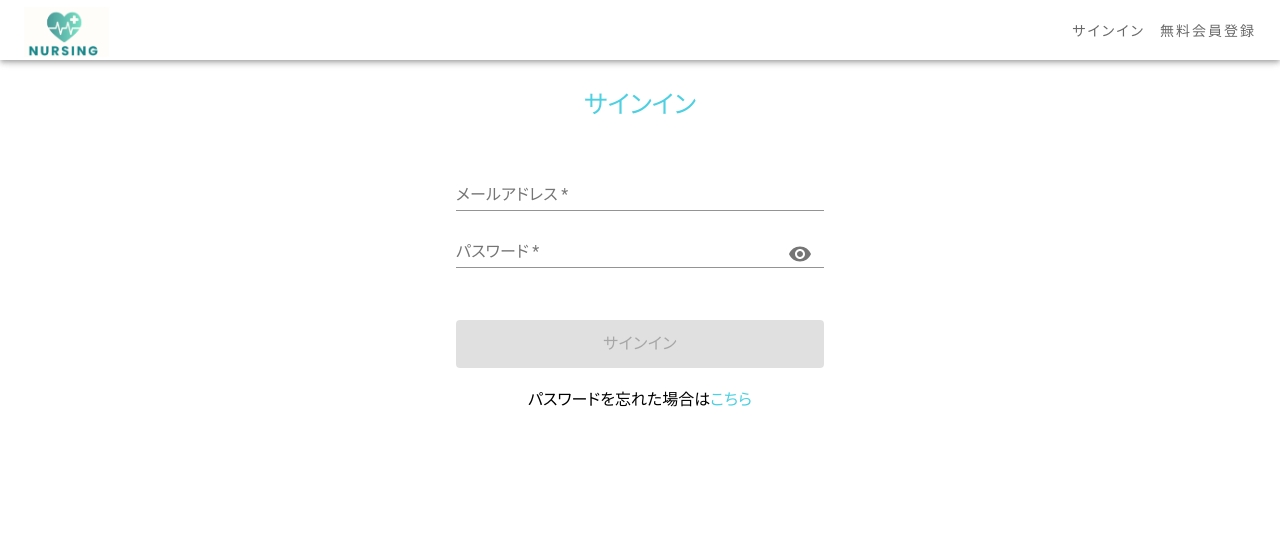
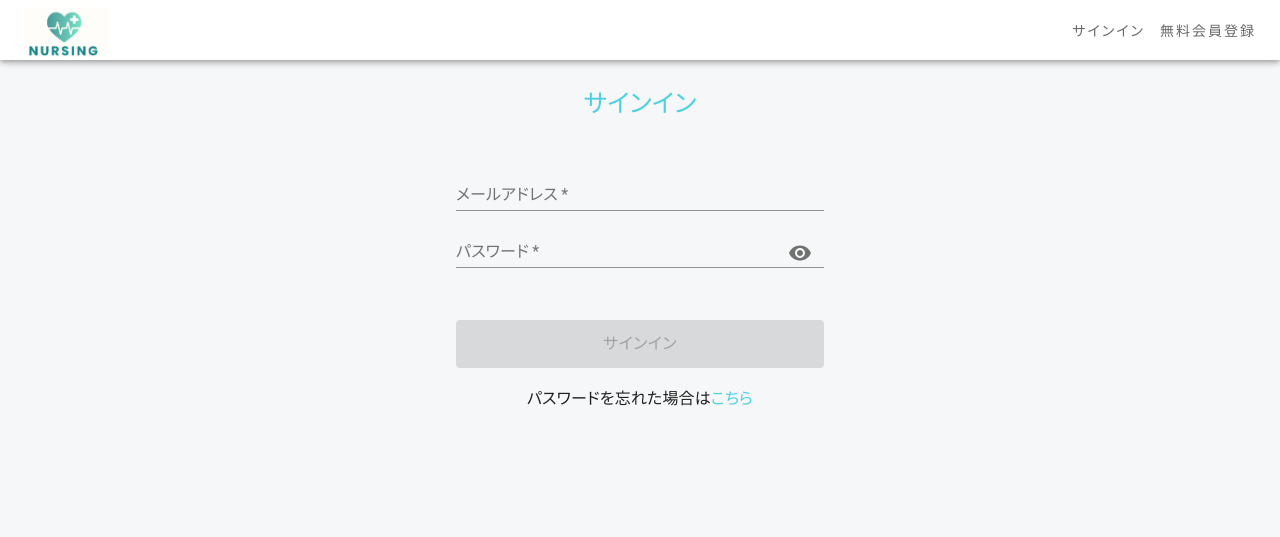
Before and after one commit to S42100254h/pean-nurse, a React (Create React App) app in the folder front/: page /signin in a window 1280 px wide. Shown: the top 537 px of the page. Built offline with nearby package versions, Linux system fonts and the light colour scheme.

Commit message:
setup default background color

```diff
--- a/front/src/App.jsx
+++ b/front/src/App.jsx
@@ -1,4 +1,5 @@
 import React from "react";
+import { CssBaseline } from "@material-ui/core";
 import Router from "./Router";
 import { makeStyles } from "@material-ui/core";
 import { Header } from "./components/Header";
@@ -18,6 +19,8 @@ const App = () => {
   const classes = useStyles();
 
   return (
+    <>
+      <CssBaseline />
       <Loading>
         <Header />
         <main className={classes.main}>
@@ -26,6 +29,7 @@ const App = () => {
         </main>
         <Contact />
       </Loading>
+    </>
   );
 };
 
--- a/front/src/assets/theme.js
+++ b/front/src/assets/theme.js
@@ -16,5 +16,8 @@ export const theme = createMuiTheme({
       light: "#f6f8fa",
       main: "#F5F3ED",
     },
+    background: {
+      default: "#F6F7F8"
+    }
   },
 });
```
Lines whose indentation alone changed are shown as unchanged.
